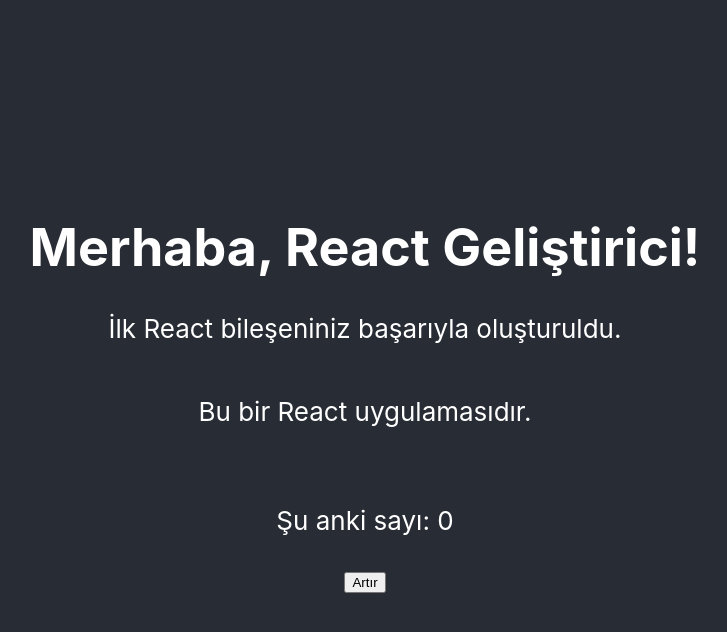
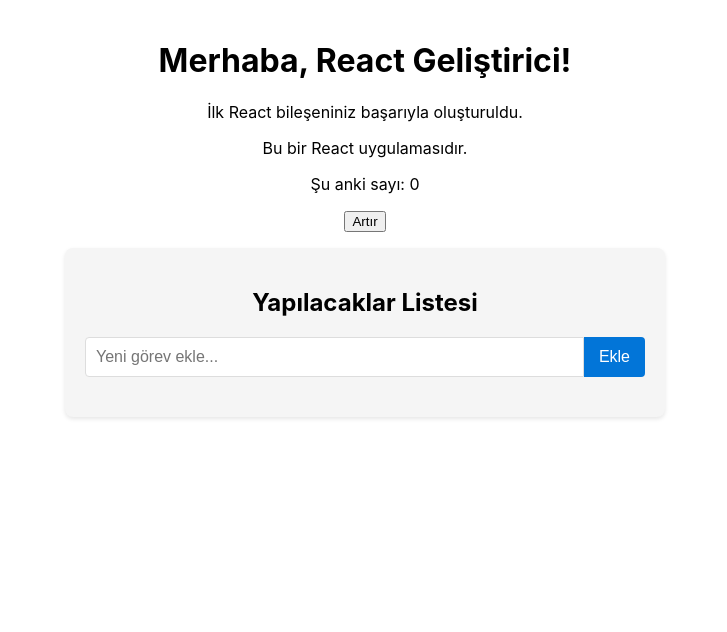
Before and after one commit to mcay51/react_temel, a React (Create React App) app: page /todo in a window 1280 px wide. Shown: the top 632 px of the page, without its empty margins (275-1002 px from the left). Built offline with nearby package versions, Linux system fonts and the light colour scheme.

Commit message:
Todo list örnek uygulama

```diff
--- a/src/App.css
+++ b/src/App.css
@@ -1,38 +1,66 @@
 .App {
   text-align: center;
+  max-width: 600px;
+  margin: 0 auto;
+  padding: 20px;
 }
 
-.App-logo {
-  height: 40vmin;
-  pointer-events: none;
+.todo-container {
+  background-color: #f5f5f5;
+  border-radius: 8px;
+  padding: 20px;
+  box-shadow: 0 2px 4px rgba(0, 0, 0, 0.1);
 }
 
-@media (prefers-reduced-motion: no-preference) {
-  .App-logo {
-    animation: App-logo-spin infinite 20s linear;
-  }
+.todo-form {
+  display: flex;
+  margin-bottom: 20px;
 }
 
-.App-header {
-  background-color: #282c34;
-  min-height: 100vh;
-  display: flex;
-  flex-direction: column;
-  align-items: center;
-  justify-content: center;
-  font-size: calc(10px + 2vmin);
-  color: white;
+.todo-form input {
+  flex: 1;
+  padding: 10px;
+  border: 1px solid #ddd;
+  border-radius: 4px 0 0 4px;
+  font-size: 16px;
 }
 
-.App-link {
-  color: #61dafb;
+.todo-form button {
+  padding: 10px 15px;
+  background-color: #0275d8;
+  color: white;
+  border: none;
+  border-radius: 0 4px 4px 0;
+  cursor: pointer;
+  font-size: 16px;
 }
 
-@keyframes App-logo-spin {
-  from {
-    transform: rotate(0deg);
-  }
-  to {
-    transform: rotate(360deg);
-  }
+.todo-list {
+  list-style: none;
+  padding: 0;
 }
+
+.todo-list li {
+  display: flex;
+  justify-content: space-between;
+  align-items: center;
+  padding: 10px;
+  margin-bottom: 10px;
+  background-color: white;
+  border-radius: 4px;
+  box-shadow: 0 1px 3px rgba(0, 0, 0, 0.1);
+}
+
+.todo-list li.completed span {
+  text-decoration: line-through;
+  color: #888;
+}
+
+.todo-list li button {
+  background-color: #d9534f;
+  color: white;
+  border: none;
+  border-radius: 4px;
+  padding: 5px 10px;
+  cursor: pointer;
+}
--- a/src/App.js
+++ b/src/App.js
@@ -2,6 +2,7 @@
 import './App.css';
 import Merhaba from './components/Merhaba';
 import Sayac from './components/Sayac';
+import TodoList from './components/TodoList';
 /**
  * App Bileşeni
  *
@@ -34,6 +35,21 @@
           yönetilir ve değiştirilebilir.
         */}
         <p><Sayac /></p>
+
+        {/*
+          TodoList bileşeni, React'ta daha karmaşık bir uygulama örneğidir.
+          Bu bileşen şunları göstermektedir:
+
+          1. Çoklu State Kullanımı: Birden fazla state değişkeni kullanma
+          2. Form Yönetimi: Kullanıcı girdisini alma ve işleme
+          3. Liste Render Etme: Dinamik olarak liste öğelerini oluşturma
+          4. CRUD İşlemleri: Veri ekleme, okuma, güncelleme ve silme işlemleri
+          5. Event Handling: Kullanıcı etkileşimlerini yönetme
+
+          TodoList, React'ın temel kavramlarını bir arada kullanarak
+          gerçek dünya uygulamalarının nasıl oluşturulduğunu gösterir.
+        */}
+        <TodoList />
       </header>
 
     </div>
--- /dev/null
+++ b/src/components/TodoList.js
@@ -0,0 +1,143 @@
+/**
+ * React ve useState hook'unu içe aktarıyoruz
+ * useState, fonksiyonel bileşenlerde state (durum) yönetimi sağlar
+ */
+import React, { useState } from 'react';
+
+/**
+ * TodoList Bileşeni
+ *
+ * Bu bileşen, React'ta bir yapılacaklar listesi uygulamasını göstermektedir.
+ * Birden fazla state kullanımı, form yönetimi, liste render etme ve
+ * CRUD (Create, Read, Update, Delete) işlemlerinin nasıl yapıldığını öğretir.
+ */
+function TodoList() {
+  /**
+   * Çoklu State Kullanımı
+   *
+   * 1. todos: Yapılacaklar listesini tutan array state'i
+   *    Her bir todo nesnesi şu yapıdadır: { id, text, tamamlandi }
+   *
+   * 2. input: Form girişini tutan string state'i
+   *
+   * React'ta, farklı veri türleri için ayrı state'ler kullanmak yaygın bir pratiktir.
+   */
+  const [todos, setTodos] = useState([]); // Boş array ile başlatıyoruz
+  const [input, setInput] = useState(''); // Boş string ile başlatıyoruz
+
+  /**
+   * Görev Ekleme Fonksiyonu (Create İşlemi)
+   *
+   * Bu fonksiyon:
+   * 1. Girişin boş olup olmadığını kontrol eder
+   * 2. Yeni bir todo nesnesi oluşturur
+   * 3. Spread operatörü (...) ile mevcut todos array'ini koruyarak yeni todo'yu ekler
+   * 4. Input state'ini temizler
+   *
+   * NOT: React'ta state'ler değiştirilemez (immutable). Bu nedenle,
+   * mevcut state'i doğrudan değiştirmek yerine, yeni bir kopya oluşturuyoruz.
+   */
+  const ekleGorev = () => {
+    if (input.trim() !== '') {
+      // Yeni bir todos array'i oluşturup state'i güncelliyoruz
+      setTodos([...todos, { id: Date.now(), text: input, tamamlandi: false }]);
+      setInput(''); // Input alanını temizliyoruz
+    }
+  };
+
+  /**
+   * Görev Tamamlama Durumunu Değiştirme Fonksiyonu (Update İşlemi)
+   *
+   * Bu fonksiyon:
+   * 1. ID'ye göre ilgili todo'yu bulur
+   * 2. Spread operatörü ile todo nesnesinin bir kopyasını oluşturur
+   * 3. tamamlandi özelliğini tersine çevirir (toggle)
+   * 4. Diğer todo'ları olduğu gibi bırakır
+   *
+   * map() metodu, her bir öğe için belirtilen işlemi uygulayarak yeni bir dizi döndürür.
+   */
+  const toggleTamamlandi = (id) => {
+    setTodos(
+      todos.map(todo =>
+        todo.id === id
+          ? { ...todo, tamamlandi: !todo.tamamlandi } // ID eşleşirse, tamamlandi değerini tersine çevir
+          : todo // ID eşleşmezse, todo'yu olduğu gibi bırak
+      )
+    );
+  };
+
+  /**
+   * Görev Silme Fonksiyonu (Delete İşlemi)
+   *
+   * Bu fonksiyon:
+   * 1. filter() metodu ile belirtilen ID'ye sahip olmayan todo'ları filtreler
+   * 2. Yeni oluşturulan array ile todos state'ini günceller
+   *
+   * filter() metodu, belirtilen koşulu sağlayan öğelerden oluşan yeni bir dizi döndürür.
+   */
+  const silGorev = (id) => {
+    setTodos(todos.filter(todo => todo.id !== id));
+  };
+
+  /**
+   * JSX ile Kullanıcı Arayüzü Oluşturma
+   *
+   * JSX, JavaScript içinde HTML benzeri kod yazmanızı sağlayan bir sözdizimi uzantısıdır.
+   * React bileşenleri, render edilecek JSX'i döndürür.
+   */
+  return (
+    <div className="todo-container">
+      <h2>Yapılacaklar Listesi</h2>
+
+      {/*
+        Form Yönetimi
+
+        1. Kontrollü Bileşen (Controlled Component) Kullanımı:
+           - input değeri state'e bağlı (value={input})
+           - onChange event'i ile state güncelleniyor
+
+        2. Event Handling:
+           - onChange: Input değeri değiştiğinde tetiklenir
+           - onClick: Ekle butonuna tıklandığında tetiklenir
+      */}
+      <div className="todo-form">
+        <input
+          type="text"
+          value={input}
+          onChange={(e) => setInput(e.target.value)}
+          placeholder="Yeni görev ekle..."
+        />
+        <button onClick={ekleGorev}>Ekle</button>
+      </div>
+
+      {/*
+        Liste Render Etme
+
+        1. map() metodu ile array'deki her öğe için JSX döndürme
+        2. key prop'u: React'ın liste öğelerini verimli bir şekilde güncellemesi için gerekli
+        3. Koşullu CSS sınıfı: todo.tamamlandi durumuna göre farklı stil uygulama
+        4. Event Handling: Öğeye ve silme butonuna tıklama olaylarını yönetme
+      */}
+      <ul className="todo-list">
+        {todos.map(todo => (
+          <li key={todo.id} className={todo.tamamlandi ? 'completed' : ''}>
+            <span onClick={() => toggleTamamlandi(todo.id)}>
+              {todo.text}
+            </span>
+            <button onClick={() => silGorev(todo.id)}>Sil</button>
+          </li>
+        ))}
+      </ul>
+    </div>
+  );
+}
+/*
+React öğrenme yolculuğunuzda, bu bileşeni şu şekillerde geliştirebilirsiniz:
+Görevlere öncelik ekleme
+Görevleri kategorilere ayırma
+Görevleri filtreleme ve sıralama
+Görevleri yerel depolamada (localStorage) saklama
+Görevleri bir API'ye gönderme
+*/
+// TodoList bileşenini diğer dosyalarda kullanabilmek için dışa aktarıyoruz
+export default TodoList;
```
